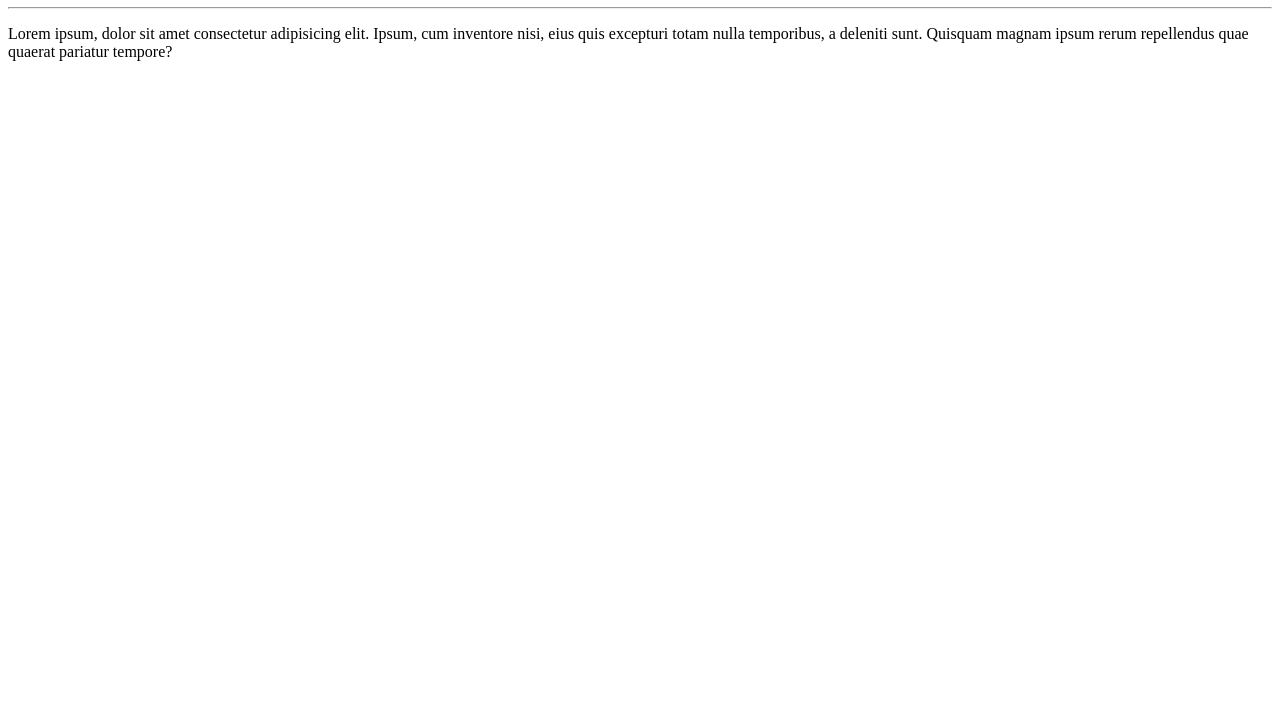
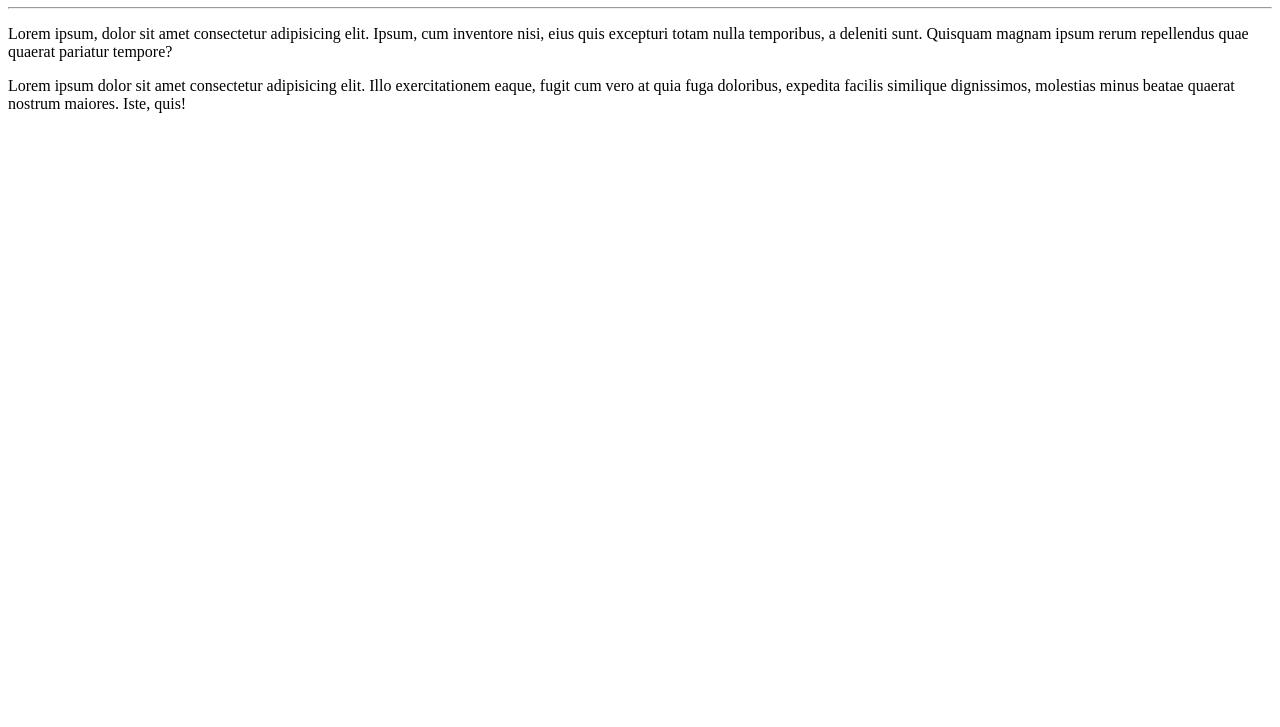
Before and after one commit to Hermetoco/Ola-Mundo, a plain HTML site: page site-exemplo/index.html in a window 1280 px wide. Shown: the part 73-800 px from the top of the page. Drawn offline with Linux system fonts and the light colour scheme.

Commit message:
adicionei um paragrafo

```diff
--- a/site-exemplo/index.html
+++ b/site-exemplo/index.html
@@ -9,5 +9,6 @@
     <h1>Olá, mundo!</h1>
     <hr>
     <p>Lorem ipsum, dolor sit amet consectetur adipisicing elit. Ipsum, cum inventore nisi, eius quis excepturi totam nulla temporibus, a deleniti sunt. Quisquam magnam ipsum rerum repellendus quae quaerat pariatur tempore?</p>
+    <p>Lorem ipsum dolor sit amet consectetur adipisicing elit. Illo exercitationem eaque, fugit cum vero at quia fuga doloribus, expedita facilis similique dignissimos, molestias minus beatae quaerat nostrum maiores. Iste, quis!</p>
 </body>
 </html>
```
